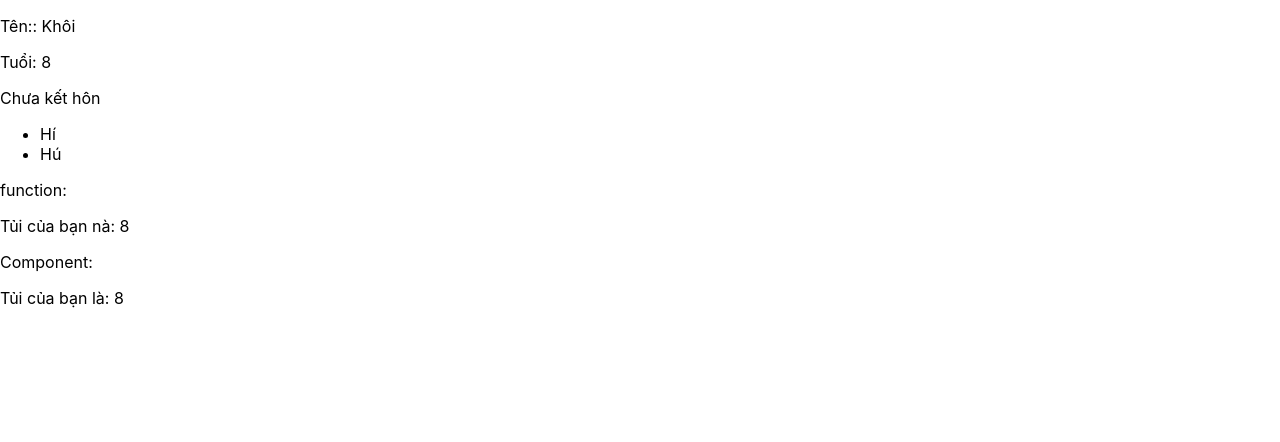
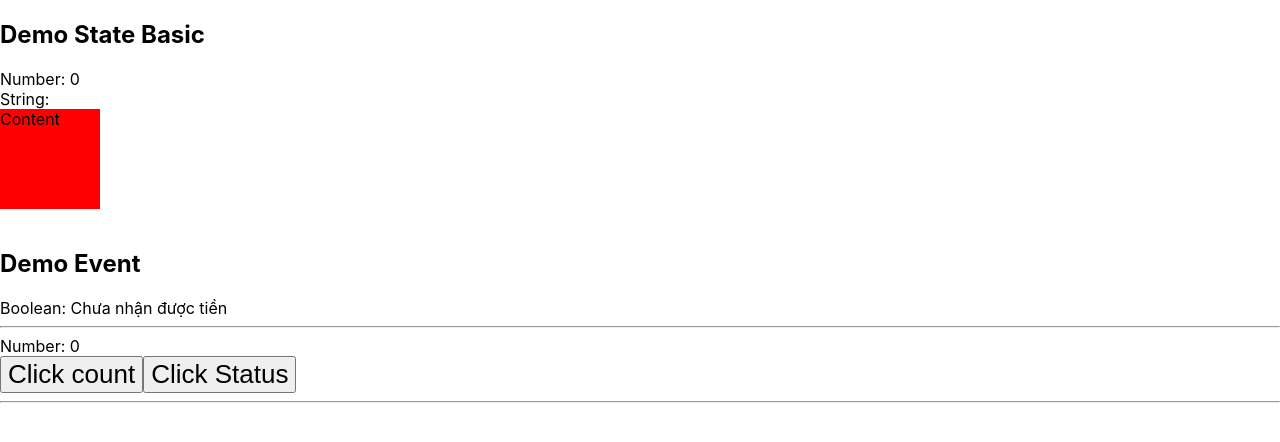
Before and after one commit to NguyenTranKhoi/WEB502, a React (Vite) app: page / in a window 1280 px wide. Shown: the top 442 px of the page. Built offline with nearby package versions, Linux system fonts and the light colour scheme.

Commit message:
buổi 3 - state, props & event

```diff
--- a/src/App.jsx
+++ b/src/App.jsx
@@ -1,45 +1,36 @@
 import { useState } from 'react'
 import logo from './logo.svg'
 import './App.css'
+import Box from './components/Box';
 
 function App() {
-  const [count, setCount] = useState(0)
+  const [count, setCount] = useState(0);
+  const [color, setColor] = useState("red");
+  const [myStatus, setMyStatus] = useState(false);
+  const [products, setProducts] = useState([{ id: 1, name: "A" }, { id: 2, name: "B" }, { id: 3, name: "C" }])
+  //remove item
+  const removeItem = (id) => {
+    const newProducts = products.filter(item => item.id !== id);
+    setProducts(newProducts);
+  }
 
-  return (
-    <div className="App">
-      <header className="App-header">
-        <img src={logo} className="App-logo" alt="logo" />
-        <p>Hello Vite + React!</p>
-        <p>
-          <button type="button" onClick={() => setCount((count) => count + 1)}>
-            count is: {count}
-          </button>
-        </p>
-        <p>
-          Edit <code>App.jsx</code> and save to test HMR updates.
-        </p>
-        <p>
-          <a
-            className="App-link"
-            href="https://reactjs.org"
-            target="_blank"
-            rel="noopener noreferrer"
-          >
-            Learn React
-          </a>
-          {' | '}
-          <a
-            className="App-link"
-            href="https://vitejs.dev/guide/features.html"
-            target="_blank"
-            rel="noopener noreferrer"
-          >
-            Vite Docs
-          </a>
-        </p>
-      </header>
-    </div>
-  )
+  return <div>
+    <h2>Demo State Basic</h2>
+    Number: {count} <br />
+    String: <Box color={color} /><br />
+    <h2>Demo Event</h2>
+    Boolean: {myStatus ? "Đã nhận được tiền" : "Chưa nhận được tiền"} <br />
+    <hr />
+    Number: {count} <br /> <button onClick={() => setCount(count + 1)}>Click count</button>
+    <button onClick={() => setMyStatus(!myStatus)}>Click Status</button>
+    <br />
+    {myStatus && <div>
+      Arr: {products.map(item => <div>{item.name}
+        <button onClick={() => removeItem(item.id)}>Delete</button>
+      </div>)}
+    </div>}
+    <hr />
+  </div>
 }
 
 export default App
--- /dev/null
+++ b/src/components/Box.jsx
@@ -0,0 +1,10 @@
+import React from "react";
+
+const Box = ({ color }) => {
+    console.log(color);
+    return (
+        <div style={{ background: color, width: 100, height: 100 }}>Content</div>
+    )
+}
+
+export default Box
--- a/src/main.jsx
+++ b/src/main.jsx
@@ -3,31 +3,9 @@ import ReactDOM from 'react-dom'
 import './index.css'
 import App from './App'
 
-const person = {
-  name: "Khôi",
-  age: 8,
-  status: false,
-  children: [
-    { id: "1", name: "Hí" },
-    { id: "2", name: "Hú" },
-  ]
-}
-//Sử dụng hàm trong react
-const showAge = (age) => <p>Tủi của bạn nà: {age}</p>
-//Sử dụng component trong react
-const ShowAge = props => <p>Tủi của bạn là: {props.age}</p>
-
 ReactDOM.render(
-  <div>
-    <p>Tên:: {person.name}</p>
-    <p>Tuổi: {person.age}</p>
-    <p>{person.status ? "Đã hứa hôn" : "Chưa kết hôn"}</p>
-    <ul>
-      {person.children.map(child => <li>
-        {child.name}
-      </li>)}
-    </ul>
-    <div>function: {showAge(person.age)}</div>
-    <div>Component: <ShowAge age={person.age} /></div>
-  </div>
-  , document.querySelector("#root"));
+  <React.StrictMode>
+    <App />
+  </React.StrictMode>,
+  document.getElementById('root')
+)
```
